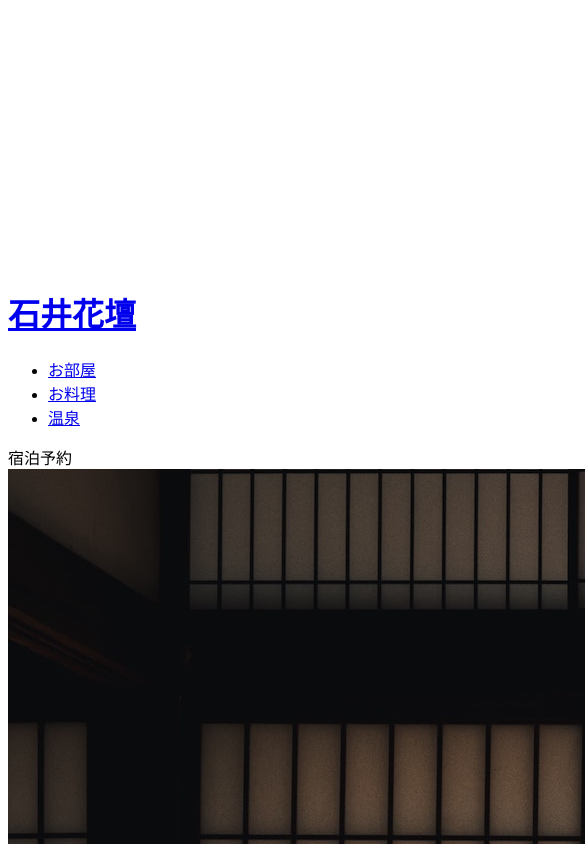
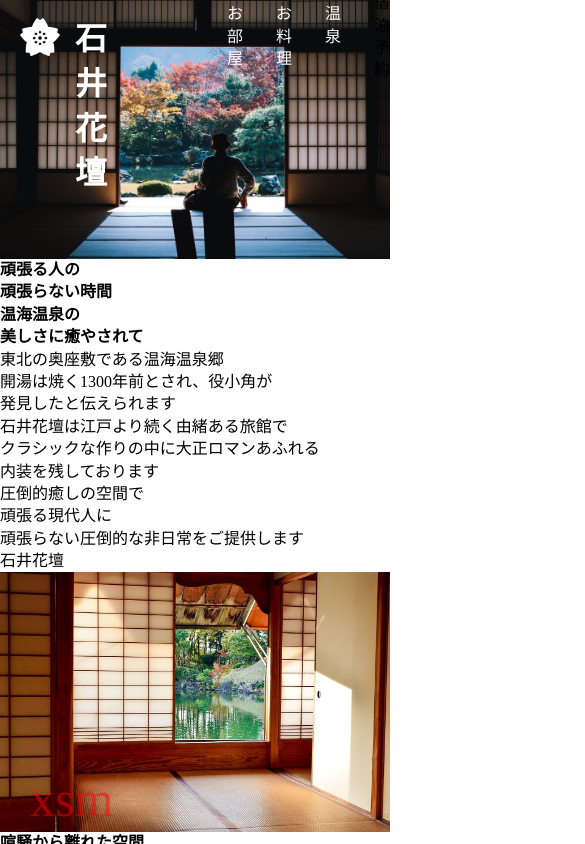
Before and after one commit to weboscar1164/shogo-middle-ex, a plain HTML site: page index.html in a window 390 px wide. Shown: the top 844 px of the page, 585 px wide, since content can reach past the window. Drawn offline with Linux system fonts and the light colour scheme.

Commit message:
gulpインストール

```diff
--- /dev/null
+++ b/dist/css/pc-first.css
@@ -0,0 +1,2 @@
+
+/*# sourceMappingURL=sourcemaps/pc-first.css.map */
--- /dev/null
+++ b/dist/css/pcFirst.css
@@ -0,0 +1,2 @@
+
+/*# sourceMappingURL=sourcemaps/pcFirst.css.map */
--- /dev/null
+++ b/dist/css/style.css
@@ -0,0 +1,242 @@
+@charset "UTF-8";
+html,
+body,
+h1,
+h2,
+h3,
+h4,
+h5,
+h6,
+a,
+p,
+span,
+em,
+small,
+strong,
+sub,
+sup,
+mark,
+del,
+ins,
+strike,
+abbr,
+dfn,
+blockquote,
+q,
+cite,
+code,
+pre,
+ol,
+ul,
+li,
+dl,
+dt,
+dd,
+div,
+section,
+article,
+main,
+aside,
+nav,
+header,
+hgroup,
+footer,
+img,
+figure,
+figcaption,
+address,
+time,
+audio,
+video,
+canvas,
+iframe,
+details,
+summary,
+fieldset,
+form,
+label,
+legend,
+table,
+caption,
+tbody,
+tfoot,
+thead,
+tr,
+th,
+td {
+  border: 0;
+  margin: 0;
+  padding: 0;
+}
+
+html {
+  font-size: 62.5%;
+}
+
+body {
+  font-size: 1.6rem;
+  line-height: 1.4;
+}
+
+* {
+  font-family: inherit;
+  font-size: inherit;
+  line-height: inherit;
+}
+
+a {
+  color: inherit;
+}
+
+article,
+aside,
+footer,
+header,
+nav,
+section,
+main {
+  display: block;
+}
+
+* {
+  box-sizing: border-box;
+}
+
+*:before,
+*:after {
+  box-sizing: inherit;
+}
+
+img {
+  vertical-align: bottom;
+  width: 100%;
+}
+
+ul,
+li,
+dl,
+dt,
+dd {
+  list-style: none;
+}
+
+a {
+  text-decoration: none;
+}
+
+input,
+button,
+select,
+textarea {
+  appearance: none;
+  background: transparent;
+  border: none;
+  border-radius: 0;
+  font: inherit;
+  outline: none;
+}
+
+textarea {
+  resize: vertical;
+}
+
+input[type=checkbox],
+input[type=radio] {
+  display: none;
+}
+
+input[type=submit],
+input[type=button],
+label,
+button,
+select {
+  cursor: pointer;
+}
+
+select::-ms-expand {
+  display: none;
+}
+
+body::after {
+  bottom: 10px;
+  color: red;
+  font-size: 50px;
+  left: 30px;
+  opacity: 0.5;
+  position: fixed;
+  z-index: 1000;
+}
+@media (max-width: 1400px) {
+  body::after {
+    content: "xl";
+  }
+}
+@media (max-width: 1200px) {
+  body::after {
+    content: "lg";
+  }
+}
+@media (max-width: 992px) {
+  body::after {
+    content: "md";
+  }
+}
+@media (max-width: 768px) {
+  body::after {
+    content: "sm";
+  }
+}
+@media (max-width: 576px) {
+  body::after {
+    content: "xsm";
+  }
+}
+
+* {
+  font-family: "Times New Roman", "游明朝", "Yu Mincho", "游明朝体", "YuMincho", "ヒラギノ明朝 Pro W3", "Hiragino Mincho Pro", "HiraMinProN-W3", "HGS明朝E", "ＭＳ Ｐ明朝", "MS PMincho", serif;
+}
+
+.header {
+  align-items: center;
+  display: flex;
+  height: 74px;
+  padding: 0 20px;
+  position: fixed;
+  width: 100%;
+}
+.header_logo {
+  height: 40px;
+  width: 200px;
+}
+.header_logo_link {
+  display: flex;
+}
+.header_logo_img {
+  height: 40px;
+  margin-right: 15px;
+  width: 40px;
+}
+.header_logo_text {
+  color: #fff;
+  font-size: 32px;
+}
+.header_nav_pc {
+  color: #fff;
+  margin-left: 120px;
+}
+.header_nav_pc_list {
+  display: flex;
+}
+.header_nav_pc_item {
+  margin-right: 33px;
+  position: relative;
+}
+.header_nav_pc_item::after {
+  background: #fff;
+  bottom: 0;
+  height: 1px;
+  left: 0;
+  position: absolute;
+  width: 100%;
+}
+/*# sourceMappingURL=sourcemaps/style.css.map */
--- a/index.html
+++ b/index.html
@@ -4,21 +4,26 @@
 		<meta charset="UTF-8" />
 		<meta http-equiv="X-UA-Compatible" content="IE=edge" />
 		<meta name="viewport" content="width=device-width, initial-scale=1.0" />
+		<link rel="stylesheet" href="./dist/css/style.css" />
 		<title>Document</title>
 	</head>
 	<body>
 		<header class="header">
-			<div class="heafer_logo">
+			<div class="header_logo">
 				<a href="#" class="header_logo_link">
-					<img src="./img/logo01.jpeg" alt="" />
-					<h1>石井花壇</h1>
+					<img class="header_logo_img" src="./img/logo01.png" alt="" />
+					<h1 class="header_logo_text">石井花壇</h1>
 				</a>
 			</div>
 			<nav class="header_nav_pc">
-				<ul>
-					<li><a href="#">お部屋</a></li>
-					<li><a href="#">お料理</a></li>
-					<li><a href="#">温泉</a></li>
+				<ul class="header_nav_pc_list">
+					<li class="header_nav_pc_item hov_underline">
+						<a href="#">お部屋</a>
+					</li>
+					<li class="header_nav_pc_item hov_underline">
+						<a href="#">お料理</a>
+					</li>
+					<li class="header_nav_pc_item hov_underline"><a href="#">温泉</a></li>
 				</ul>
 			</nav>
 			<div class="header_reserve_btn">
@@ -181,7 +186,7 @@
 
 		<section class="info">
 			<div class="section_title">
-				<img src="./img/logo02.jpg" alt="" class="section_title_img" />
+				<img src="./img/logo02.png" alt="" class="section_title_img" />
 				<h2 class="section_title_text">お知らせ</h2>
 			</div>
 			<div class="section_container">
@@ -256,13 +261,13 @@
 
 		<section class="access">
 			<div class="section_title">
-				<img src="./img/logo02.jpg" alt="" class="section_title_img" />
+				<img src="./img/logo02.png" alt="" class="section_title_img" />
 				<h2 class="section_title_text">アクセス</h2>
 			</div>
 			<div class="section_container">
 				<div class="access_container">
 					<div class="access_img">
-						<img src="./img/access.jpg" alt="" />
+						<img src="./img/acess.jpg" alt="" />
 					</div>
 					<div class="access_content">
 						<p class="access_content_text">住所</p>
@@ -292,7 +297,7 @@
 				</ul>
 			</nav>
 			<div class="footer_logo">
-				<img src="./img/logo02.jpg" alt="" class="footer_logo_img" />
+				<img src="./img/logo02.png" alt="" class="footer_logo_img" />
 				<h3 class="footer_logo_text">石井花壇</h3>
 			</div>
 			<div class="footer_info">
```
Also changed, not shown: gulpfile.js (added, +59 -0 lines), img/logo01.png (added), img/logo02.png (added), 4 other files.
